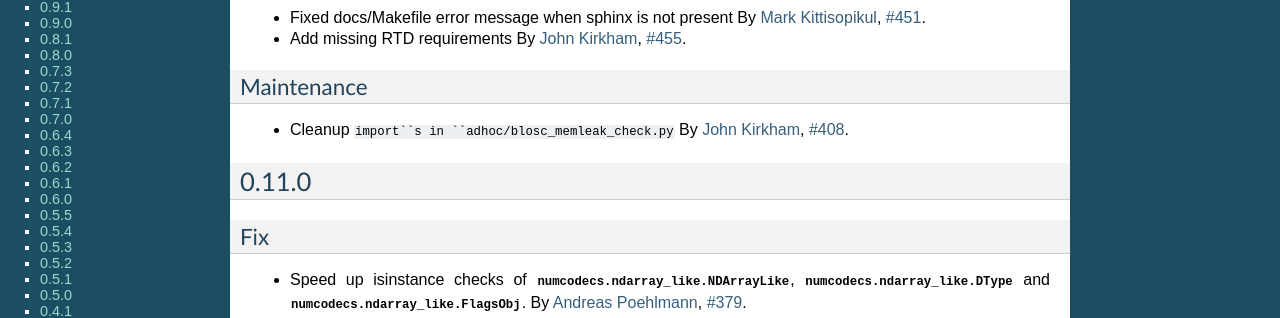
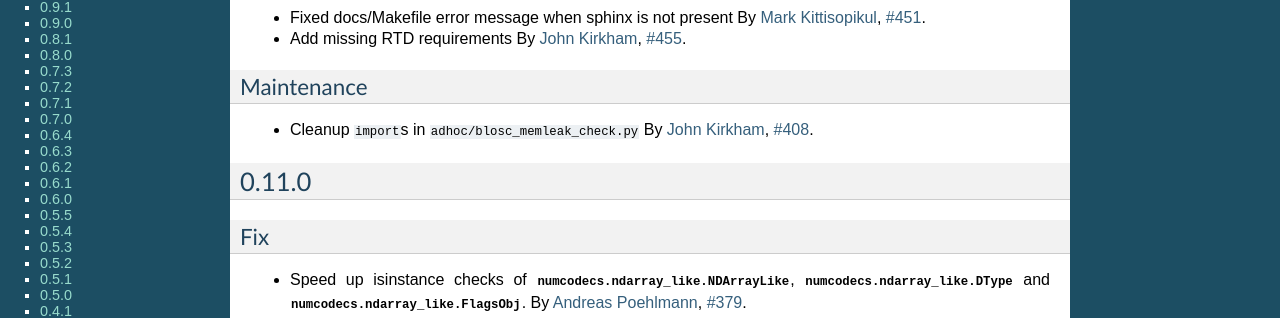
Before and after one commit to zarr-developers/numcodecs, a Sphinx documentation site: the page built from docs/release.rst, in a window 1280 px wide and 900 px high. Shown: the part 331-649 px from the top of the window. Built offline with Sphinx 7.4.7, drawn with Linux system fonts in a browser that asks for light colours; the version number could not be read and is left out.

```diff
--- a/docs/release.rst
+++ b/docs/release.rst
@@ -33,7 +33,7 @@ Fix
 Maintenance
 ~~~~~~~~~~~
 
-* Cleanup ``import``s in ``adhoc/blosc_memleak_check.py``
+* Cleanup ``import``\ s in ``adhoc/blosc_memleak_check.py``
   By :user:`John Kirkham <jakirkham>`, :issue:`408`.
 
 .. _release_0.11.0:
```
